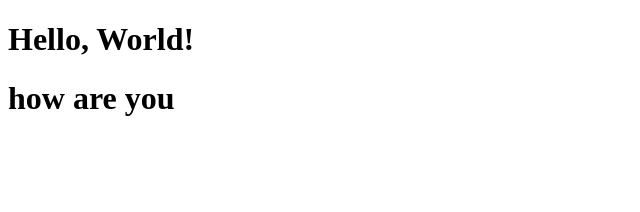
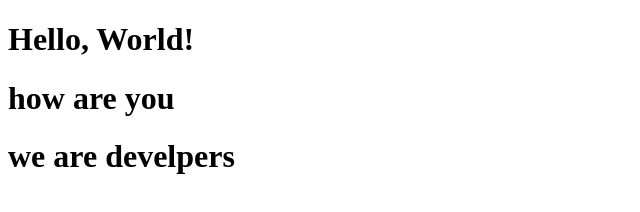
Before and after one commit to sharminkhan0/ibraheem-sharmin, a plain HTML site: page index.html in a window 1280 px wide. Shown: the whole page, without its empty margins (0-640 px from the left). Drawn offline with Linux system fonts and the light colour scheme.

Commit message:
updated index

```diff
--- a/index.html
+++ b/index.html
@@ -9,5 +9,6 @@
 <body>
     <h1>Hello, World!</h1>
     <h1>how are you</h1>
+    <h1>we are develpers</h1>
 </body>
 </html>
```
